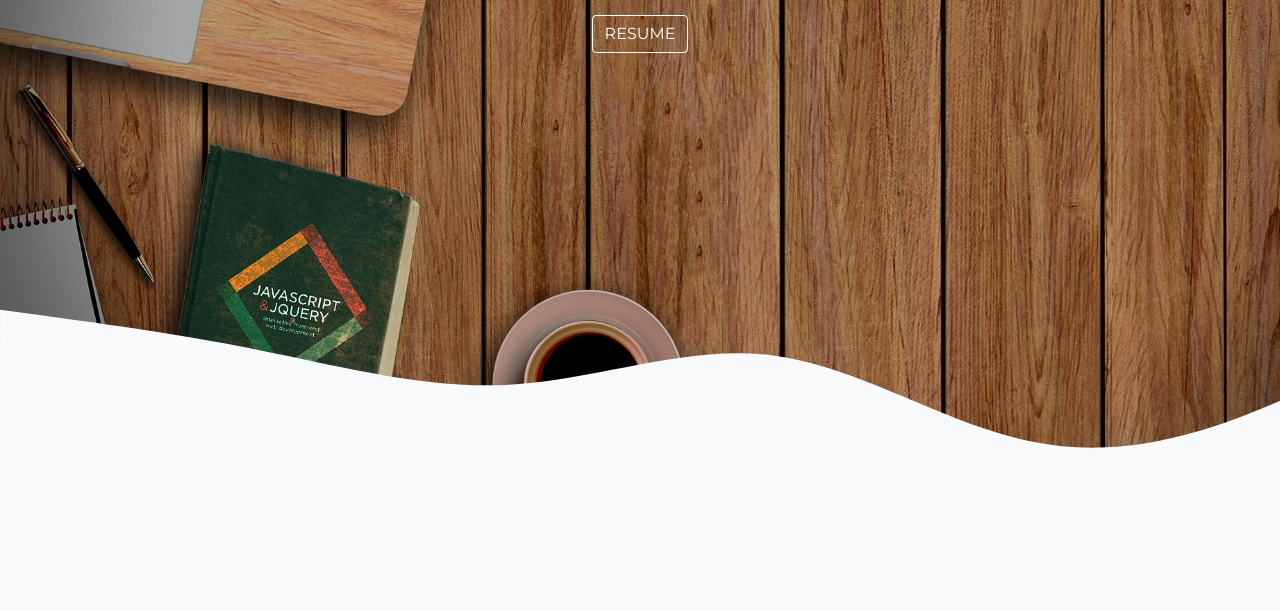
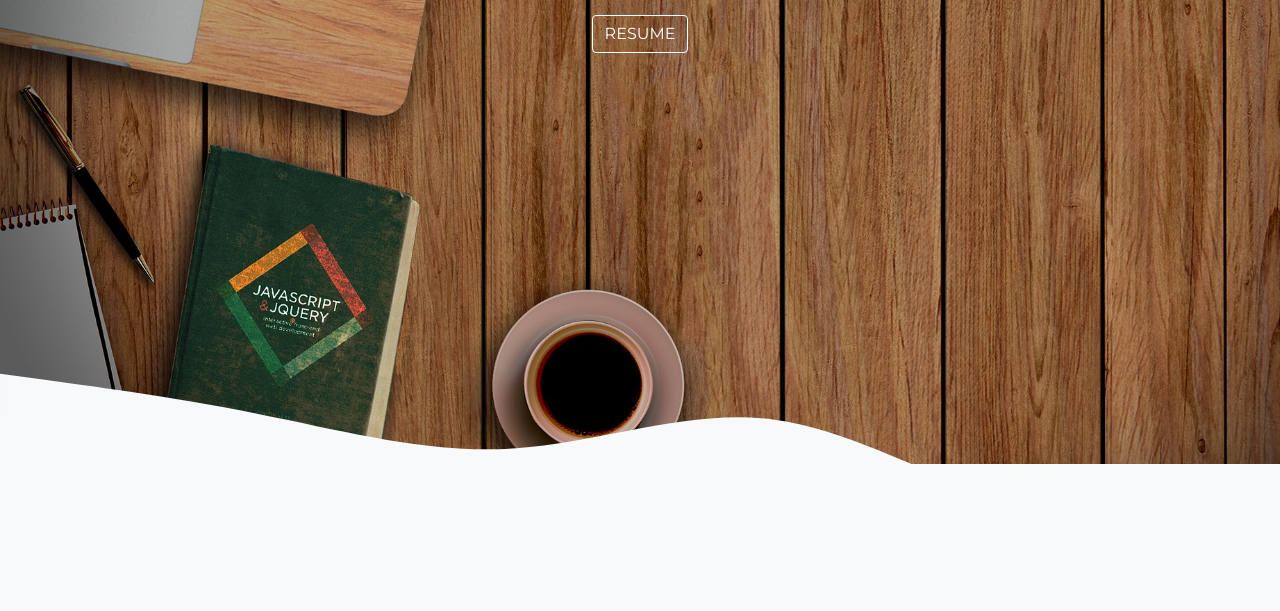
Before and after one commit to batistaDev1113/batistaDev1113.github.io, a website with bundled scripts: page index.html in a window 1280 px wide. Shown: the part 336-947 px from the top of the page. Built offline with nearby package versions, Linux system fonts and the light colour scheme; a web font is replaced by a local one.

Commit message:
fixed position

```diff
--- a/css/agency.css
+++ b/css/agency.css
@@ -844,5 +844,5 @@ i.modals.fab.fa-github {
   position: absolute;
   min-width: 100vw;
   left: 0;
-  bottom: -20%;
+  bottom: -28%;
 }
```
